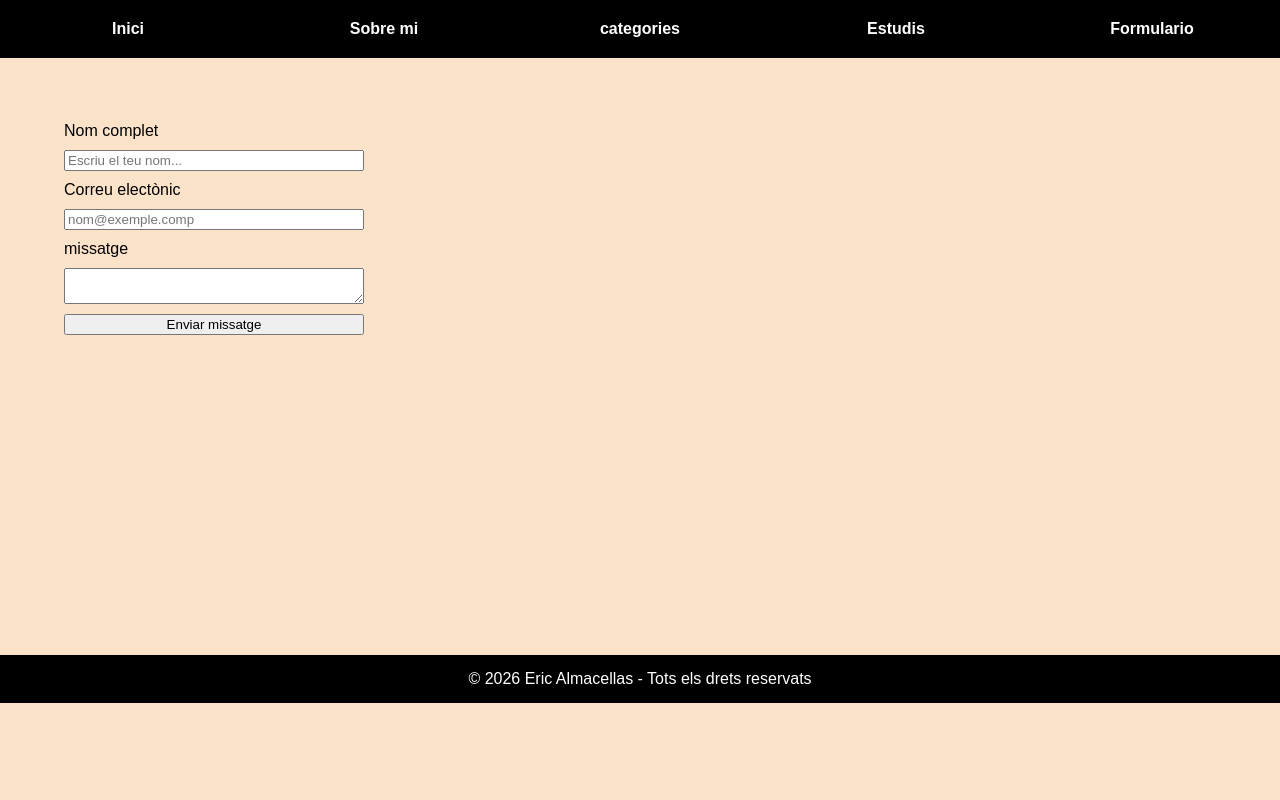
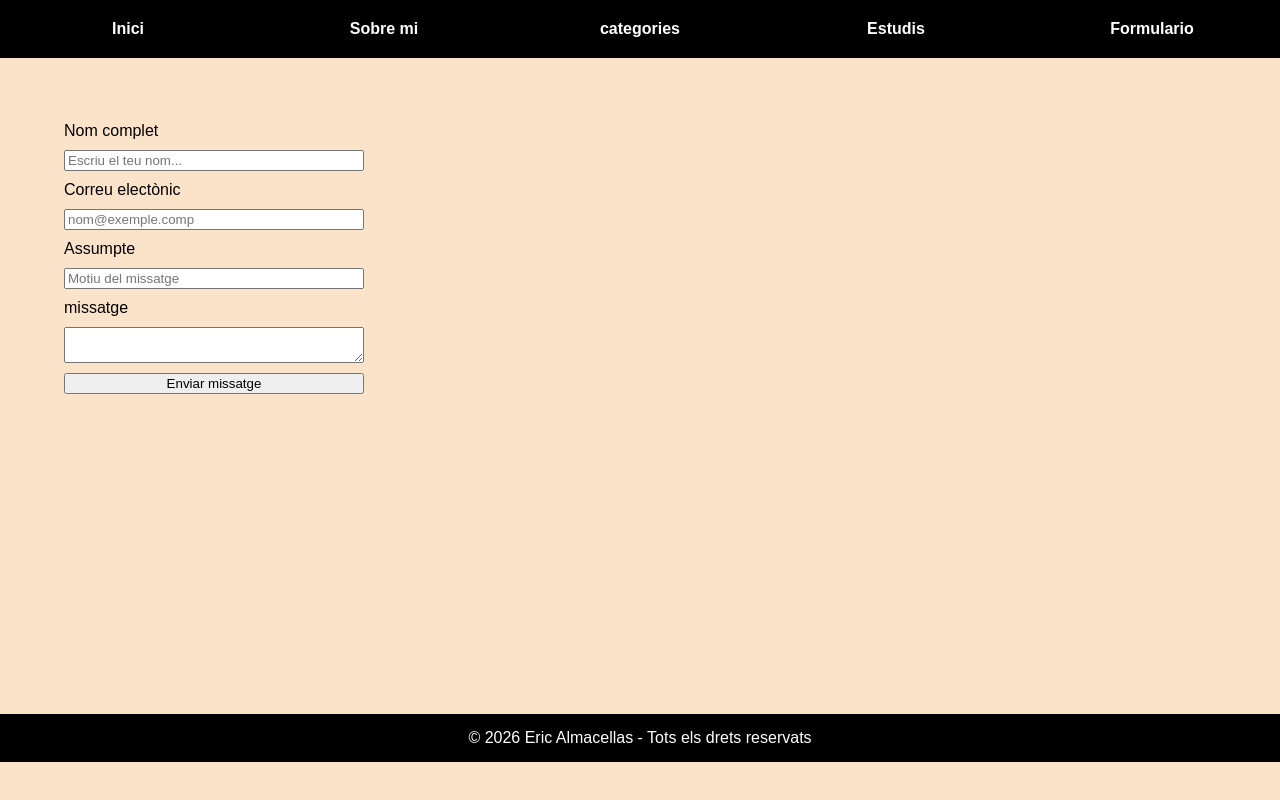
Before and after one commit to ericalmacellas46-max/El-meu-portafoli, a plain HTML site: page pages/Formulario.html in a window 1280 px wide. Drawn offline with Linux system fonts and the light colour scheme.

Commit message:
Add files via upload

```diff
--- a/pages/Formulario.html
+++ b/pages/Formulario.html
@@ -29,6 +29,9 @@
         <label for="email">Correu electònic</label>
         <input type="email" id="email" name="email" placeholder="nom@exemple.comp">
 
+        <lable for="Asumpte">Assumpte</lable>
+        <input type="text" id="Aaaumpte" name="Missatge" placeholder="Motiu del missatge">
+
         <label for="missatge">missatge</label>
         <textarea id="missatge" name="missatge" placholder="Escriu el teu missatge"></textarea>
 
```
